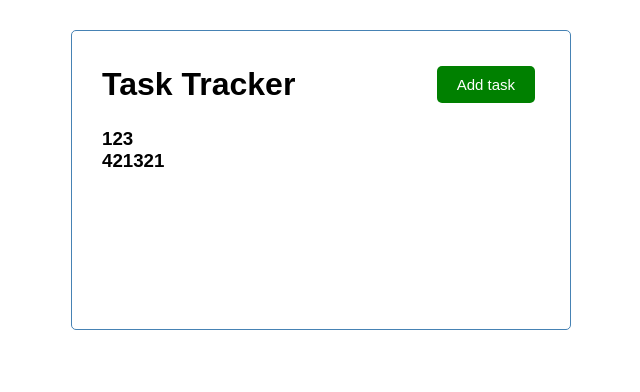
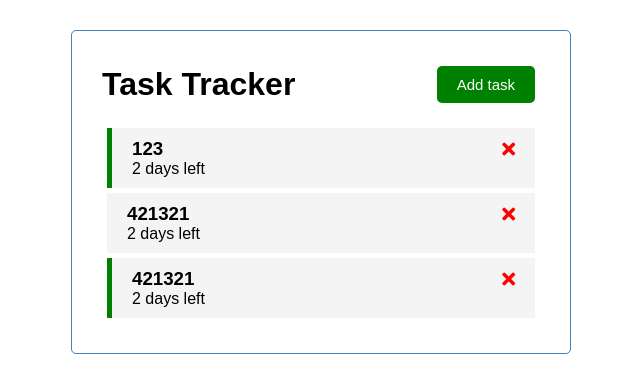
Before and after one commit to miskivio/vuejstasks, a Vue app: page / in a window 1280 px wide. Shown: the top 392 px of the page, without its empty margins (319-959 px from the left). Built offline with nearby package versions, Linux system fonts and the light colour scheme.

Commit message:
added dynamic classes

```diff
--- a/public/index.html
+++ b/public/index.html
@@ -5,6 +5,7 @@
     <meta http-equiv="X-UA-Compatible" content="IE=edge">
     <meta name="viewport" content="width=device-width,initial-scale=1.0">
     <link rel="icon" href="<%= BASE_URL %>favicon.ico">
+    <link rel="stylesheet" href="https://cdnjs.cloudflare.com/ajax/libs/font-awesome/5.15.3/css/all.min.css" integrity="sha512-iBBXm8fW90+nuLcSKlbmrPcLa0OT92xO1BIsZ+ywDWZCvqsWgccV3gFoRBv0z+8dLJgyAHIhR35VZc2oM/gI1w==" crossorigin="anonymous" referrerpolicy="no-referrer" />
     <title><%= htmlWebpackPlugin.options.title %></title>
   </head>
   <body>
--- a/src/App.vue
+++ b/src/App.vue
@@ -27,13 +27,19 @@
      {
       id :1,
       text:'123',
-      day:'1',
+      day:'2 days left',
       reminder: true
      },
      {
-      id :1,
+      id :2,
       text:'421321',
-      day:'1',
+      day:'2 days left',
+      reminder: false
+     },
+     {
+      id :3,
+      text:'421321',
+      day:'2 days left',
       reminder: true
      },
     ]
--- /dev/null
+++ b/src/components/Task.vue
@@ -0,0 +1,46 @@
+<template>
+<div :class="[task.reminder ? 'reminder' : '', 'task']">
+ <h3>{{task.text}}
+     <i class="fas fa-times"></i>
+ </h3>
+ <p>{{task.day}}</p>
+</div>
+
+</template>
+
+<script>
+
+
+export default {
+    name: 'Task',
+    props: {
+        task: Object
+    }
+}
+</script>
+
+
+<style scoped>
+
+.fas {
+    color: red;
+}
+
+.task {
+    background: #f4f4f4;
+    margin: 5px;
+    padding: 10px 20px;
+    cursor: pointer;
+}
+
+.task.reminder {
+    border-left: 5px solid green;
+}
+
+.task h3 {
+    display: flex;
+    align-items: center;
+    justify-content: space-between;
+}
+
+</style>
--- a/src/components/Tasks.vue
+++ b/src/components/Tasks.vue
@@ -1,15 +1,20 @@
 <template>
-    <div v-for="task in tasks" :key = "task.id">
-        <h3>{{task.text}}</h3>
+    <div :key="task.id" v-for="task in tasks">
+       <Task :task = "task"/>
+
     </div>
 </template>
 
 <script>
+import Task from './Task'
+export default {
 
-export default {
     name: 'Tasks',
     props: {
         tasks: Array
+    },
+    components: {
+        Task
     }
 }
 
```
